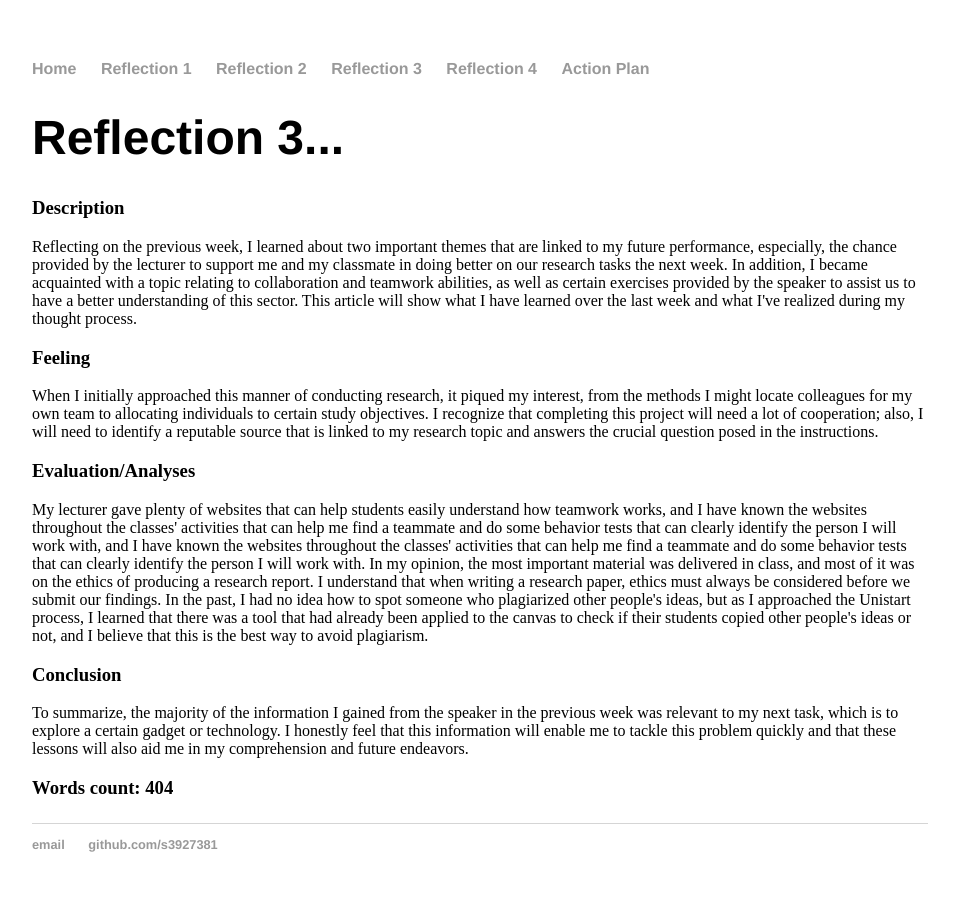
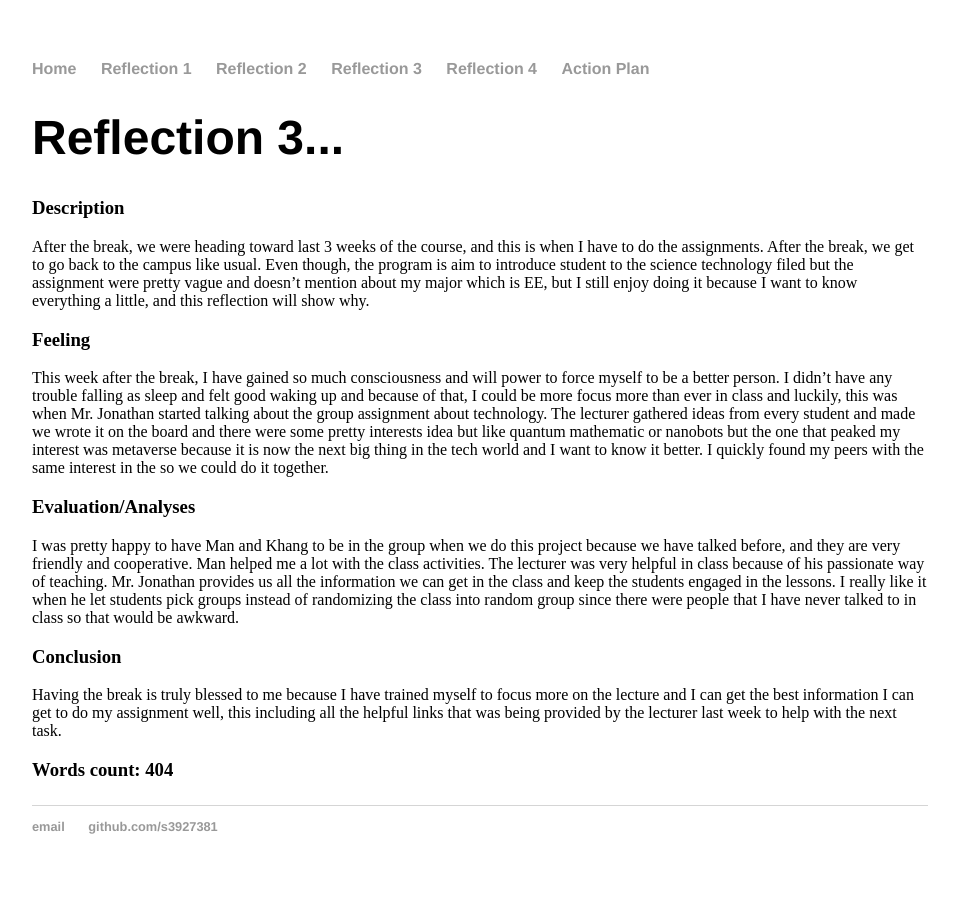
Before and after one commit to S3927381/s3927381, a Jekyll site: the page built from research/index.html, in a window 1280 px wide. Shown: the whole page, without its empty margins (160-1118 px from the left). Built offline with Jekyll 4.4.1, drawn with Linux system fonts in a browser that asks for light colours.

Commit message:
Update index.html

```diff
--- a/research/index.html
+++ b/research/index.html
@@ -6,21 +6,18 @@ title: Reflection 3...
 	<h1>{{ page.title }}</h1>
 	<h3>Description</h3>
 
-	Reflecting on the previous week, I learned about two important themes that are linked to my future performance, especially, the chance provided by the lecturer to support me and my classmate in doing better on our research tasks the next week. In addition, I became acquainted with a topic relating to collaboration and teamwork abilities, as well as certain exercises provided by the speaker to assist us to have a better understanding of this sector. This article will show what I have learned over the last week and what I've realized during my thought process.
+	After the break, we were heading toward last 3 weeks of the course, and this is when I have to do the assignments. After the break, we get to go back to the campus like usual. Even though, the program is aim to introduce student to the science technology filed but the assignment were pretty vague and doesn’t mention about my major which is EE, but I still enjoy doing it because I want to know everything a little, and this reflection will show why.
 
 	<h3>Feeling</h3>
 
-	When I initially approached this manner of conducting research, it piqued my interest, from the methods I might locate colleagues for my own team to allocating individuals to certain study objectives. I recognize that completing this project will need a lot of cooperation; also, I will need to identify a reputable source that is linked to my research topic and answers the crucial question posed in the instructions.
+	This week after the break, I have gained so much consciousness and will power to force myself to be a better person. I didn’t have any trouble falling as sleep and felt good waking up and because of that, I could be more focus more than ever in class and luckily, this was when Mr. Jonathan started talking about the group assignment about technology. The lecturer gathered ideas from every student and made we wrote it on the board and there were some pretty interests idea but like quantum mathematic or nanobots but the one that peaked my interest was metaverse because it is now the next big thing in the tech world and I want to know it better. I quickly found my peers with the same interest in the  so we could do it together.
 
 	<h3>Evaluation/Analyses</h3>
-
-	My lecturer gave plenty of websites that can help students easily understand how teamwork works, and I have known the websites throughout the classes' activities that can help me find a teammate and do some behavior tests that can clearly identify the person I will work with, and I have known the websites throughout the classes' activities that can help me find a teammate and do some behavior tests that can clearly identify the person I will work with.
-
-	In my opinion, the most important material was delivered in class, and most of it was on the ethics of producing a research report. I understand that when writing a research paper, ethics must always be considered before we submit our findings. In the past, I had no idea how to spot someone who plagiarized other people's ideas, but as I approached the Unistart process, I learned that there was a tool that had already been applied to the canvas to check if their students copied other people's ideas or not, and I believe that this is the best way to avoid plagiarism.
+	I was pretty happy to have Man and Khang to be in the group when we do this project because we have talked before, and they are very friendly and cooperative. Man helped me a lot with the class activities. The lecturer was very helpful in class because of his passionate way of teaching. Mr. Jonathan provides us all the information we can get in the class and keep the students engaged in the lessons. I really like it when he let students pick groups instead of randomizing the class into random group since there were people that I have never talked to in class so that would be awkward.
 
 	<h3>Conclusion</h3>
 
-	To summarize, the majority of the information I gained from the speaker in the previous week was relevant to my next task, which is to explore a certain gadget or technology. I honestly feel that this information will enable me to tackle this problem quickly and that these lessons will also aid me in my comprehension and future endeavors.
+	Having the break is truly blessed to me because I have trained myself to focus more on the lecture and I can get the best information I can get to do my assignment well, this including all the helpful links that was being provided by the lecturer last week to help with the next task.
 
 	<space><h3>Words count: 404</h3><space>
 </p>
```
